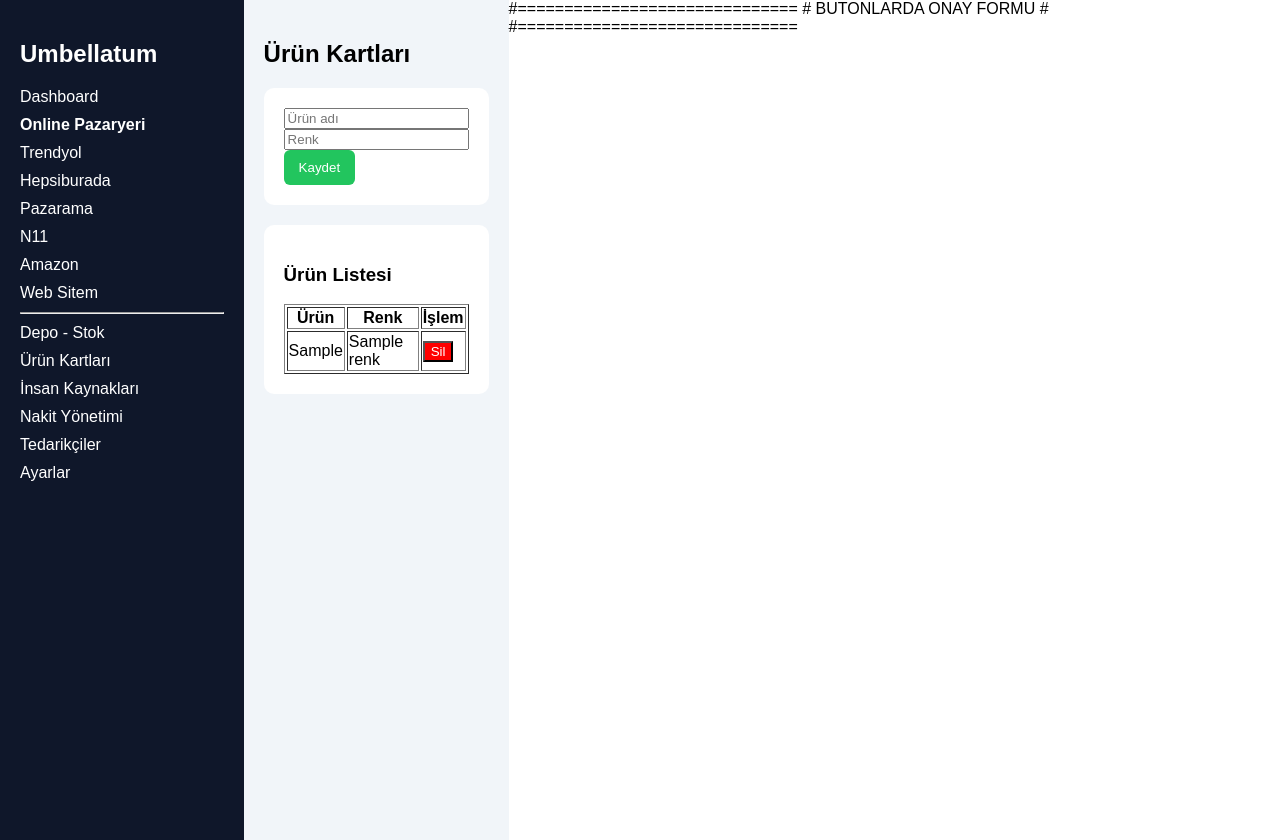
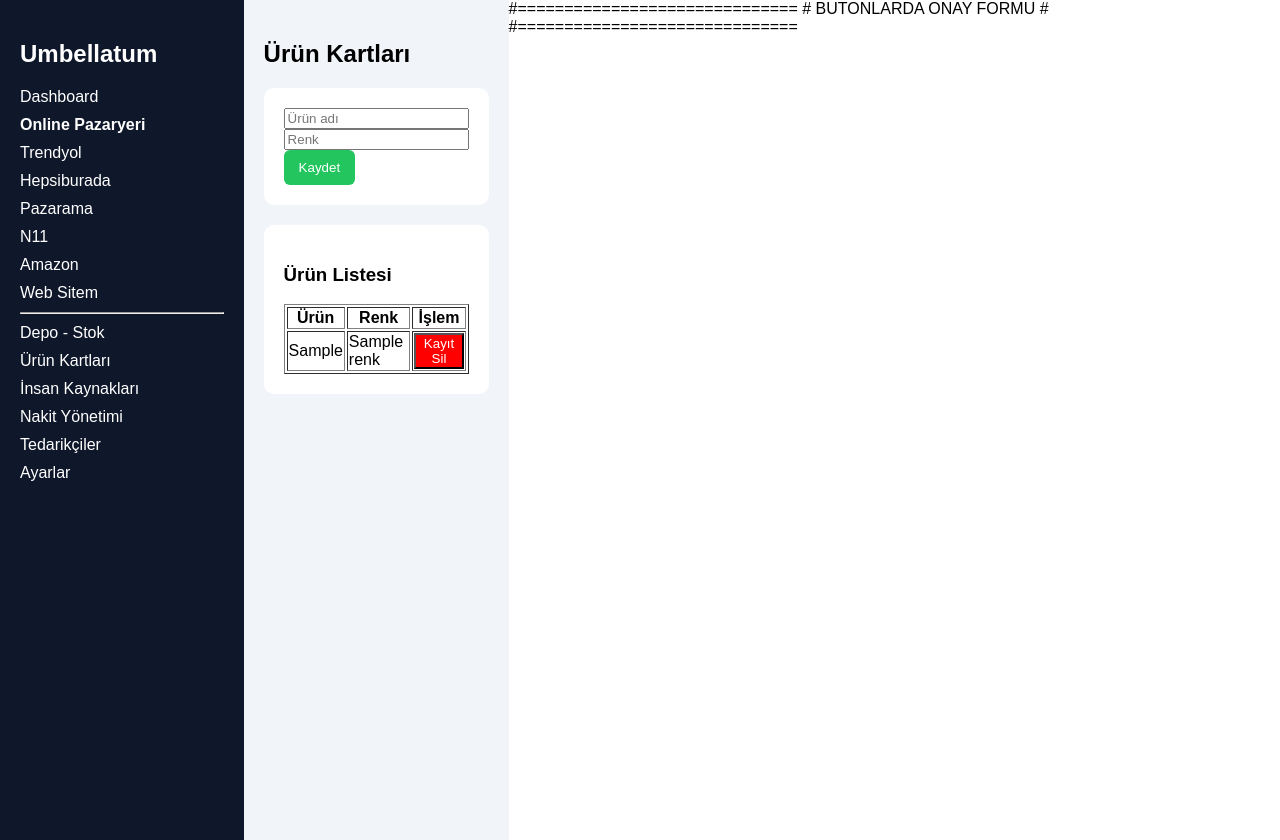
Before and after one commit to umbellatum54/stok-api, a Flask app: page /urunler in a window 1280 px wide. Run offline with Flask 3, Linux system fonts and the light colour scheme; a database or web service that is not in the repository returns one stand-in record (values such as "Sample title"); some libraries are stand-ins or nearby versions.

Commit message:
Update urunler.html

```diff
--- a/templates/urunler.html
+++ b/templates/urunler.html
@@ -27,9 +27,9 @@
             <td>{{ u[1] }}</td>
             <td>{{ u[2] }}</td>
             <td>
-                <a href="/urun-sil/{{ u[0] }}">
-                    <button style="background:red;color:white;">Sil</button>
-                </a>
+                <a href="/urun-sil/{{ u[0] }}" onclick="return silOnay('Bu ürünü silmek istiyor musun?')">
+    <button style="background:red;color:white;">Kayıt Sil</button>
+            </a>
             </td>
         </tr>
         {% endfor %}
```
